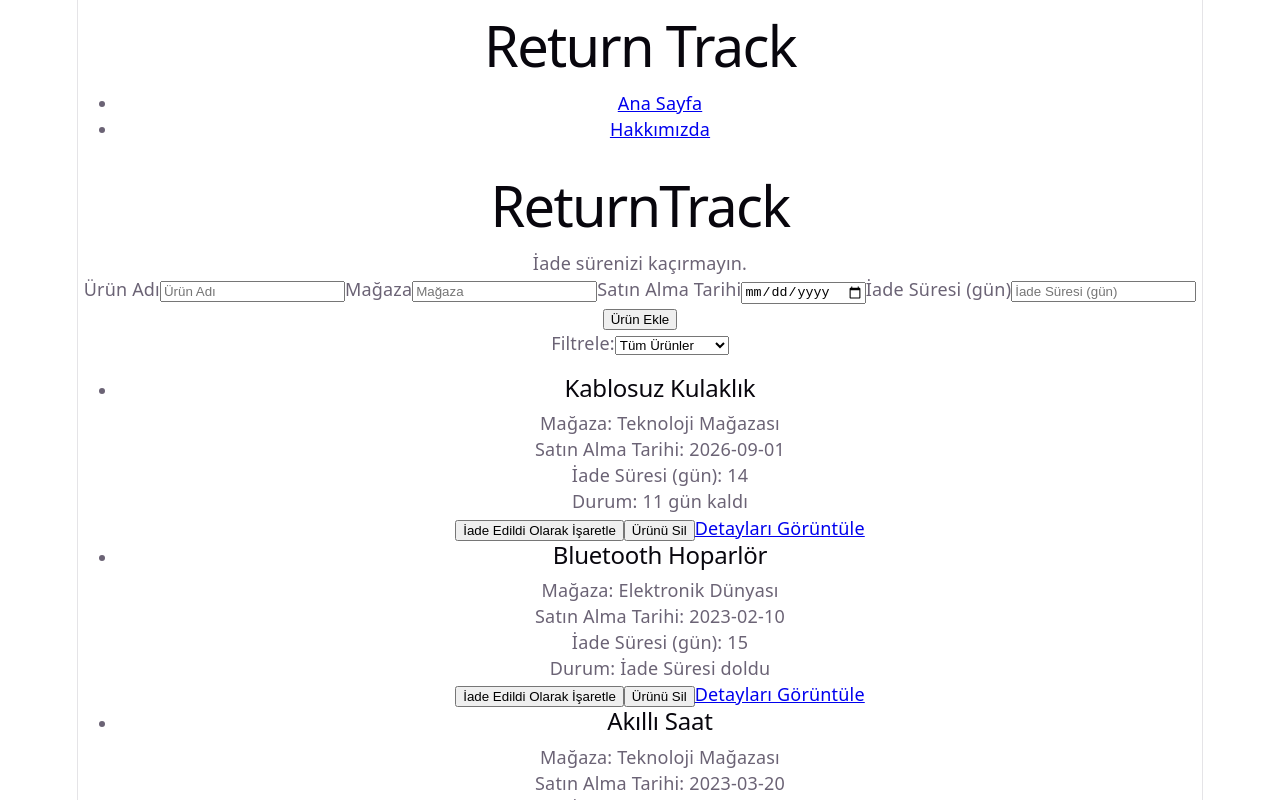
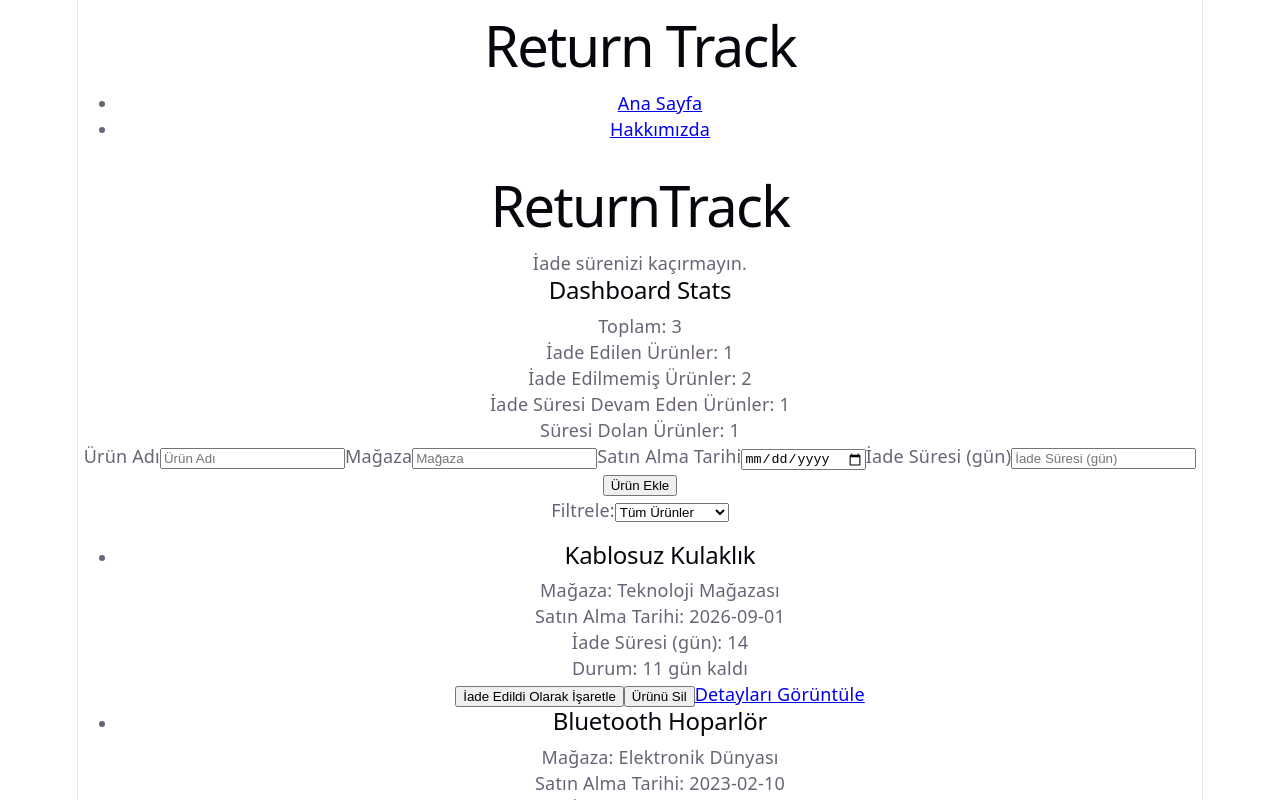
Before and after one commit to yigityilmaz16/return-track, a React (Vite) app: page / in a window 1280 px wide. Shown: the top 800 px of the page. Built offline with nearby package versions, Linux system fonts and the light colour scheme.

Commit message:
feat: add dashboard product statistics

```diff
--- /dev/null
+++ b/src/components/DashboardStats.jsx
@@ -0,0 +1,22 @@
+import calculateRemainingDays from "../utils/calculateRemainingDays.js";
+
+
+function DashboardStats({products}) {
+    const totalProducts = products.length;
+    const returnedProducts = products.filter(product => product.isReturned).length;
+    const notReturnedProducts = totalProducts - returnedProducts;
+    const remainingReturnPeriodProducts = products.filter(product => !product.isReturned && calculateRemainingDays(product.purchaseDate, product.returnPeriodDays) >= 0).length;
+    const expiredReturnPeriodProducts = products.filter(product => !product.isReturned && calculateRemainingDays(product.purchaseDate, product.returnPeriodDays) < 0).length;
+
+    return(
+        <section className="DashboardStats">
+            <h2>Dashboard Stats</h2>
+            <p>Toplam: {totalProducts}</p>
+            <p>İade Edilen Ürünler: {returnedProducts}</p>
+            <p>İade Edilmemiş Ürünler: {notReturnedProducts}</p>
+            <p>İade Süresi Devam Eden Ürünler: {remainingReturnPeriodProducts}</p>
+            <p>Süresi Dolan Ürünler: {expiredReturnPeriodProducts}</p>
+        </section>
+    )
+}
+    export default DashboardStats;
--- a/src/pages/DashboardPage.jsx
+++ b/src/pages/DashboardPage.jsx
@@ -4,6 +4,7 @@ import ProductForm from '../components/ProductForm.jsx'
 import ProductList from '../components/ProductList.jsx'
 import calculateRemainingDays from '../utils/calculateRemainingDays.js'
 import useProducts from '../hooks/useProducts.js'
+import DashboardStats from '../components/DashboardStats.jsx'
 
 function DashboardPage() {
   const [selectedFilter, setSelectedFilter] = useState('all')
@@ -30,6 +31,7 @@ function DashboardPage() {
      <main>
       <h1>ReturnTrack</h1>
       <p>İade sürenizi kaçırmayın.</p>
+      <DashboardStats products={products} />
       <ProductForm sendProductOnForm={addProduct} />
       <label htmlFor="filter">Filtrele:</label>
       <select id="filter" value={selectedFilter} onChange={(e) => setSelectedFilter(e.target.value)}>
```
